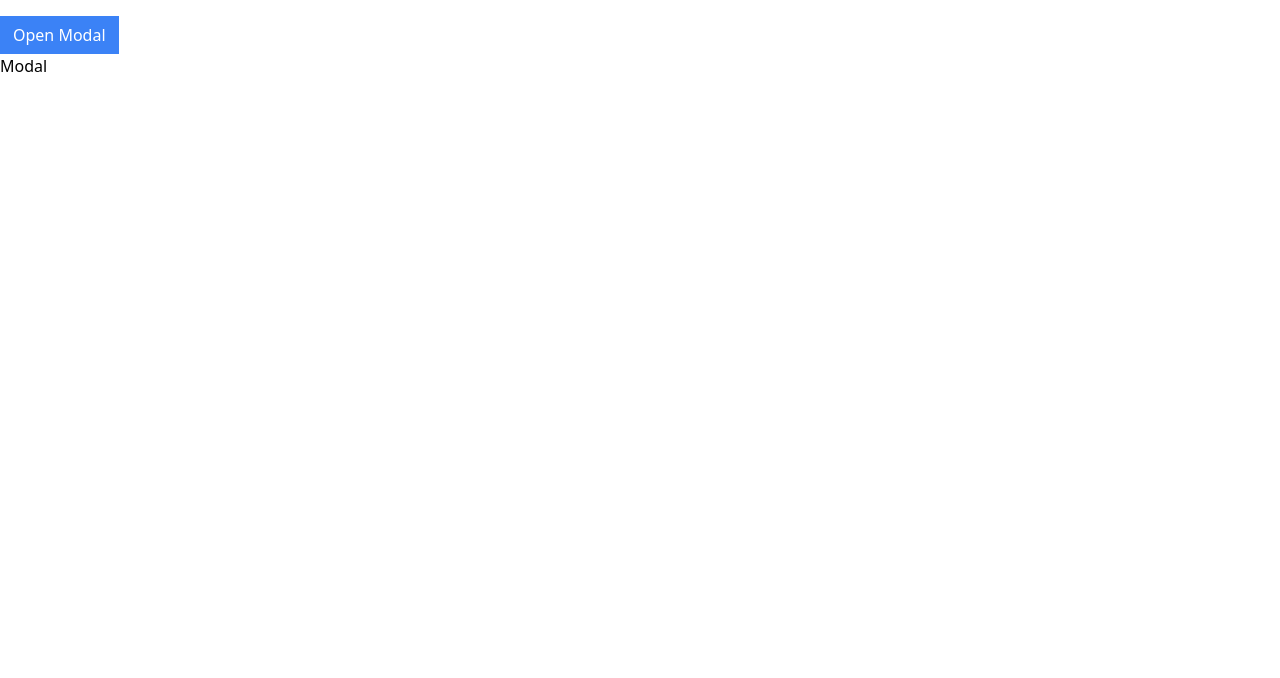
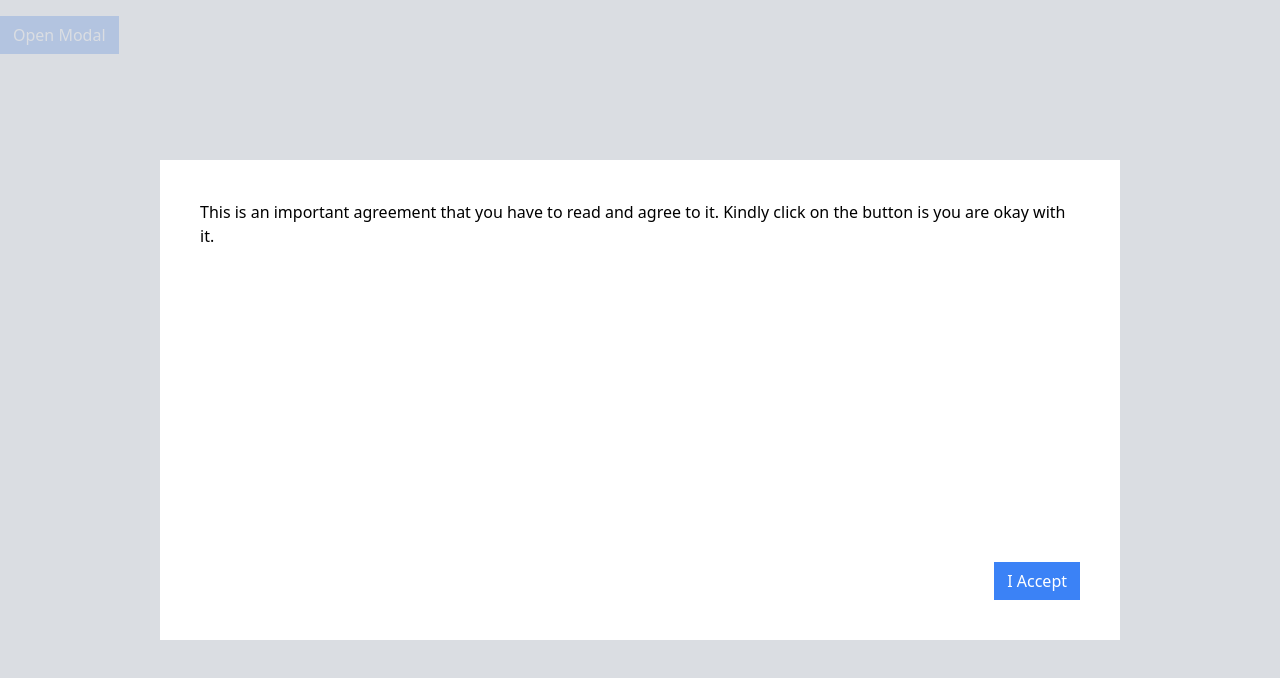
Before and after one commit to Mihndim2020/react-components, a React (Create React App) app: page /modal in a window 1280 px wide. Both pictures are taken after a click on the button "Open Modal". Shown: the top 678 px of the page. Built offline with nearby package versions, Linux system fonts and the light colour scheme.

Commit message:
Add modal portal

```diff
--- a/public/index.html
+++ b/public/index.html
@@ -39,5 +39,6 @@
       To begin the development, run `npm start` or `yarn start`.
       To create a production bundle, use `npm run build` or `yarn build`.
     -->
+    <div class="modal-container"></div>
   </body>
 </html>
--- a/src/components/Modal.js
+++ b/src/components/Modal.js
@@ -1,8 +1,20 @@
 import React from 'react'
+import ReactDOM from 'react-dom';
 
-function Modal() {
-  return (
-    <div>Modal</div>
+function Modal({ onClose, children, actionBar }) {
+  return ReactDOM.createPortal(
+    <div>
+      <div onClick={onClose} className='absolute inset-0 bg-gray-300 opacity-80'></div>
+      <div className='absolute inset-40 p-10 bg-white'>
+        <div className='flex flex-col justify-between h-full'>
+          {children}
+          <div className='flex justify-end'>
+            {actionBar}
+          </div>
+        </div>
+      </div>
+    </div>,
+    document.querySelector('.modal-container')
   )
 }
 
--- a/src/pages/ModalPage.js
+++ b/src/pages/ModalPage.js
@@ -9,10 +9,24 @@ function ModalPage() {
         setShowModal(true);
     }
 
+    const handleClose = () => {
+        setShowModal(false)
+    }
+
+    const actionBar = <div>
+        <Button onClick={handleClose} primary >I Accept</Button>
+    </div>
+
+    const modal = <Modal onClose={handleClose} actionBar={actionBar}>
+       <p>
+        This is an important agreement that you have to read and agree to it. Kindly click on the button is you are okay with it.
+       </p>
+    </Modal>
+
   return (
-    <div>
+    <div className='relative'>
         <Button onClick={handleClick} primary>Open Modal</Button>
-        {showModal && <Modal />}
+        {showModal && modal}
     </div>
   )
 }
```
